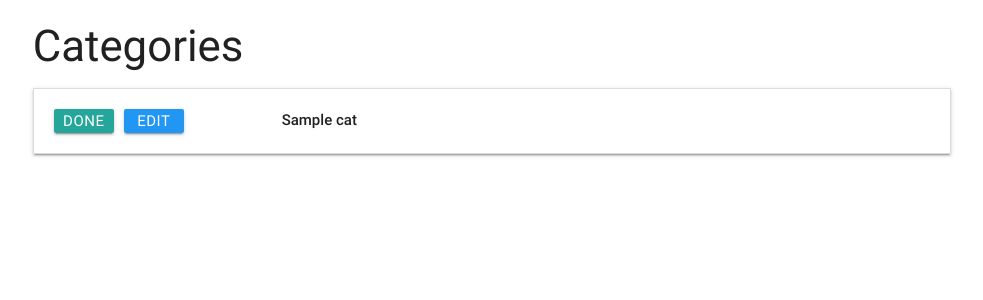
After one commit to 1208kelly/task_manager, a Python web app: template templates/categories.html in a window 1280 px wide. The commit adds this page. Shown: the top 300 px of the page, without its empty margins (148-1131 px from the left). Run offline with Jinja, Linux system fonts and the light colour scheme; the template is opened without the code that fills it: most values are stand-ins (such as "Sample title", 1, 10 or a date in 2020).

Commit message:
Adding categories display and adding categories.html file

```diff
--- /dev/null
+++ b/templates/categories.html
@@ -0,0 +1,23 @@
+{% extends 'base.html' %}
+{% block content %}
+
+<div class="row">
+
+    <h3>Categories</h3>
+
+    <ul class="collapsible" data-collapsible="accordion">
+    {% for category in categories %}
+        <li>
+            <div class="collapsible-header">
+                <a href="" class="waves-effect waves-light btn btn_small">Done</a>
+                <a href="" class="waves-effect waves-light btn btn_small blue">Edit</a>
+                <div class="task_header col s9">
+                    <strong>{{category.category_name}}</strong>
+                </div>
+            </div>
+        </li>
+    {% endfor %}
+    </ul>
+</div>
+
+{% endblock %}
--- a/templates/tasks.html
+++ b/templates/tasks.html
@@ -10,7 +10,7 @@
             </div>
             <div class="col s2">
                 <div class="inline_actions">
-                    <a class="waves-effect waves-light btn btn_small">Done</a>
+                    <a href="{{url_for('delete_task', task_id=task._id)}}" class="waves-effect waves-light btn btn_small">Done</a>
                     <a href="{{url_for('edit_task', task_id=task._id)}}" class="waves-effect waves-light btn btn_small blue">Edit</a>
                 </div>
             </div>
```
Also changed, not shown: app.py (+14 -2 lines).
